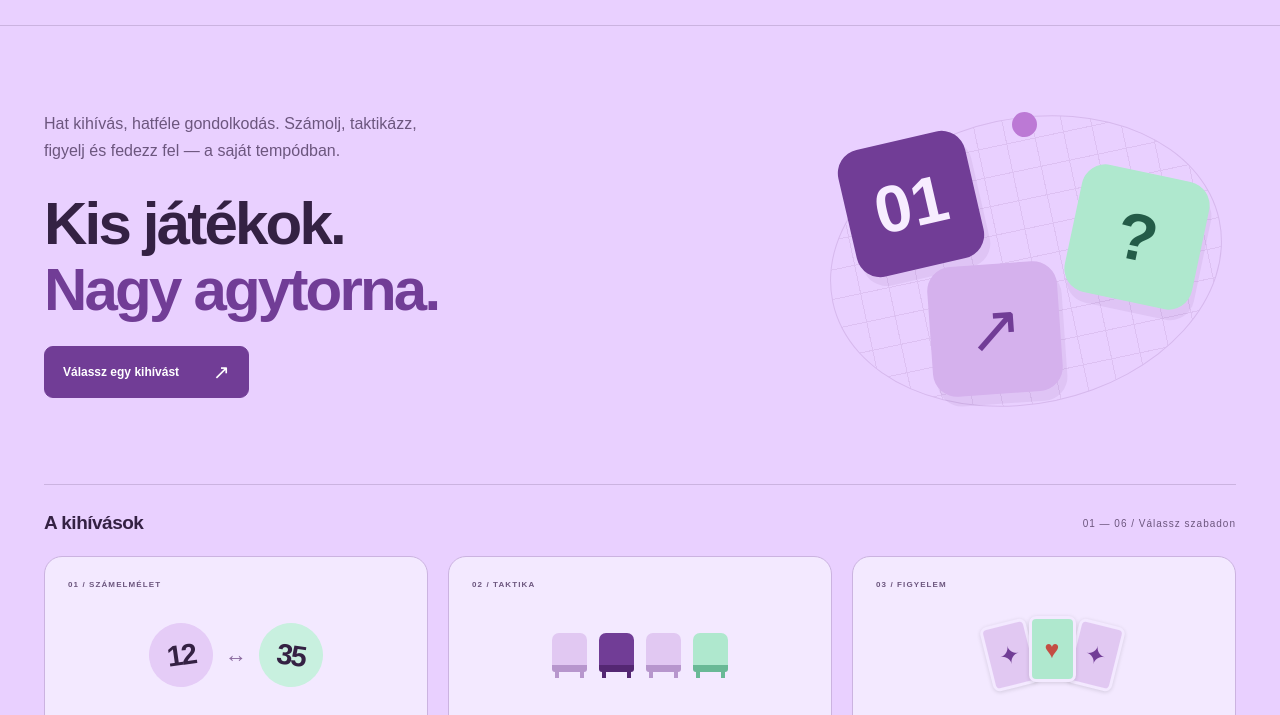
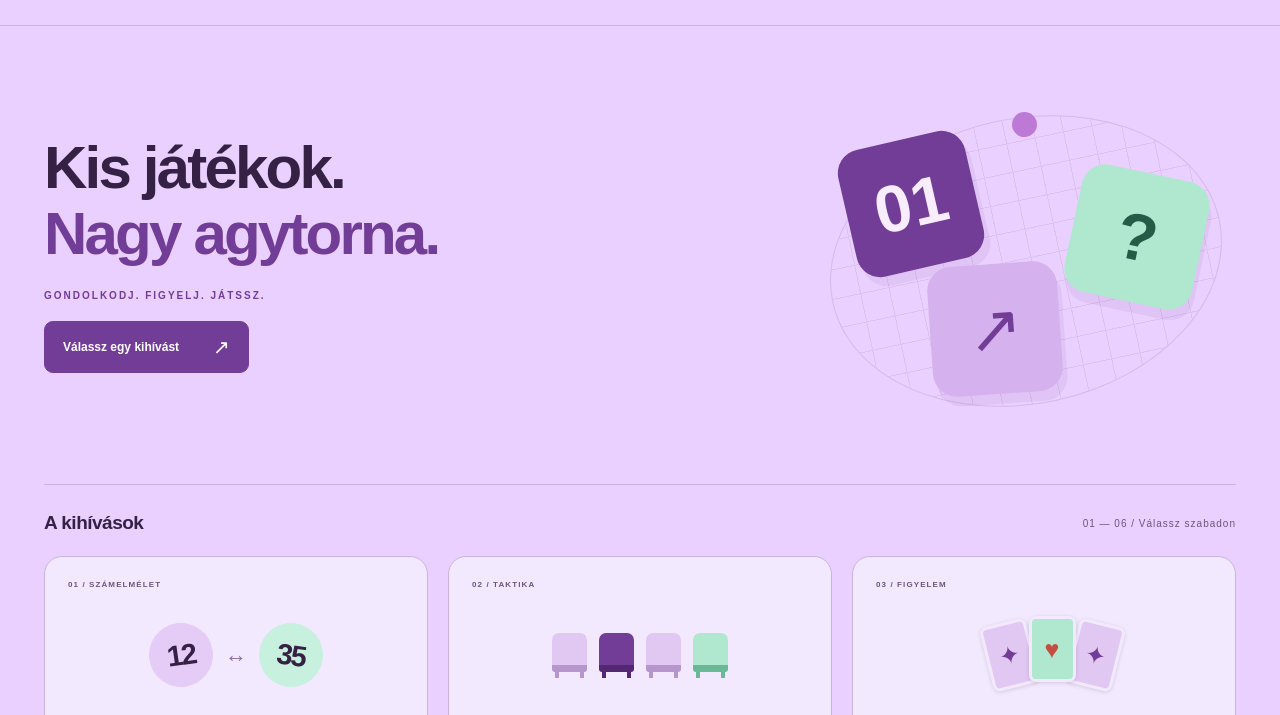
Before and after one commit to Bozolt/bitFOnline, a website: page index.html in a window 1280 px wide. Shown: the part 77-792 px from the top of the page. Drawn offline with Linux system fonts and the light colour scheme.

Commit message:
Replace the long hero description with the short tagline below the heading

```diff
--- a/index.html
+++ b/index.html
@@ -18,7 +18,7 @@
   <main>
     <section id="home" class="view">
       <div class="hero">
-        <div><p class="hero-copy">Hat kihívás, hatféle gondolkodás. Számolj, taktikázz,<br class="desktop-break"> figyelj és fedezz fel — a saját tempódban.</p><h1>Kis játékok.<br><span>Nagy agytorna.</span></h1><a href="#challenges" class="button primary hero-button">Válassz egy kihívást <span>↗</span></a></div>
+        <div><h1>Kis játékok.<br><span>Nagy agytorna.</span></h1><p class="eyebrow">GONDOLKODJ. FIGYELJ. JÁTSSZ.</p><a href="#challenges" class="button primary hero-button">Válassz egy kihívást <span>↗</span></a></div>
         <div class="hero-art" aria-hidden="true"><div class="art-grid"></div><div class="art-piece piece-one">01</div><div class="art-piece piece-two">?</div><div class="art-piece piece-three">↗</div><span class="art-dot"></span></div>
       </div>
       <div class="section-line" id="challenges"><h2>A kihívások</h2><span>01 — 06 / Válassz szabadon</span></div>
```
